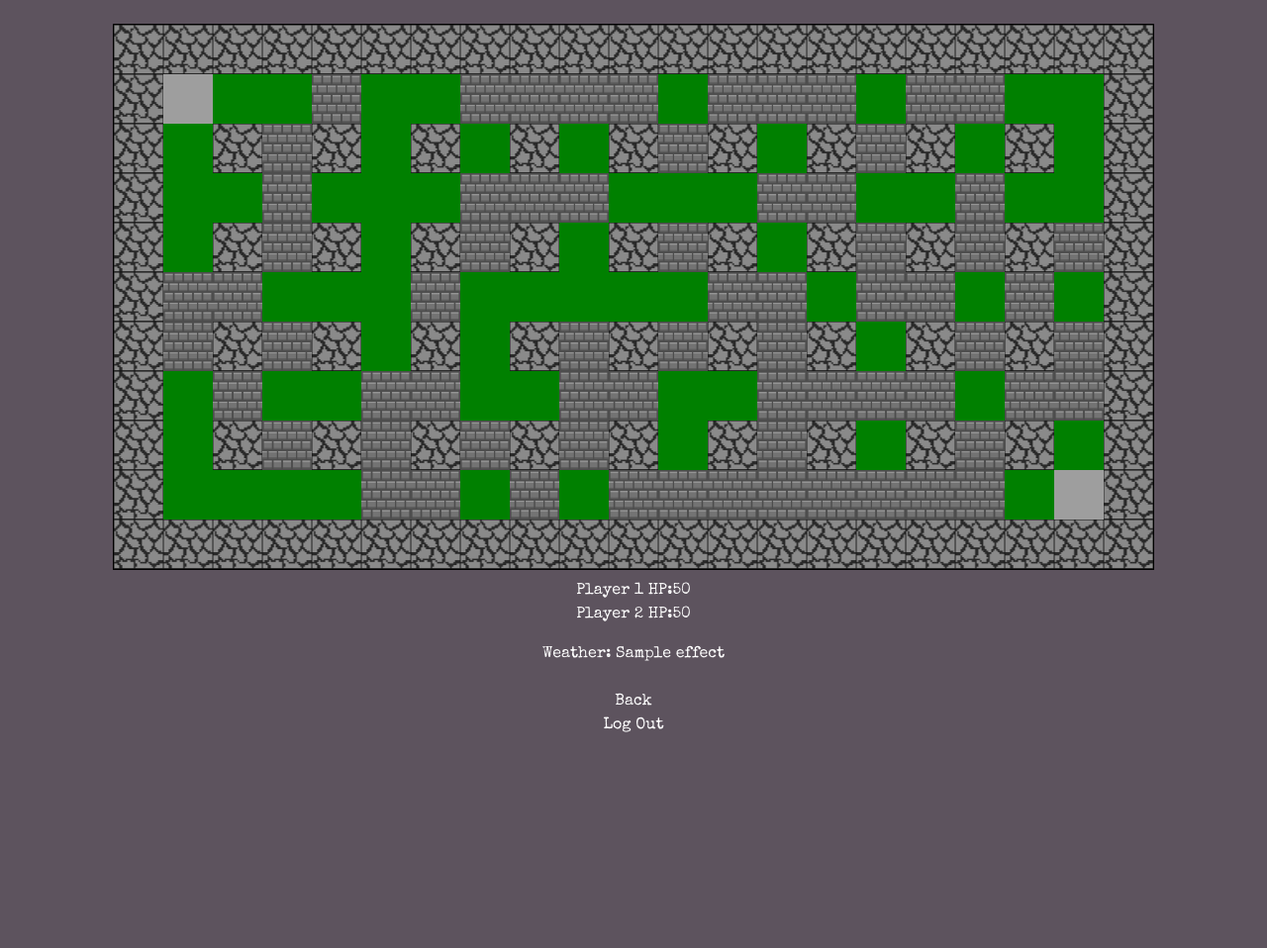
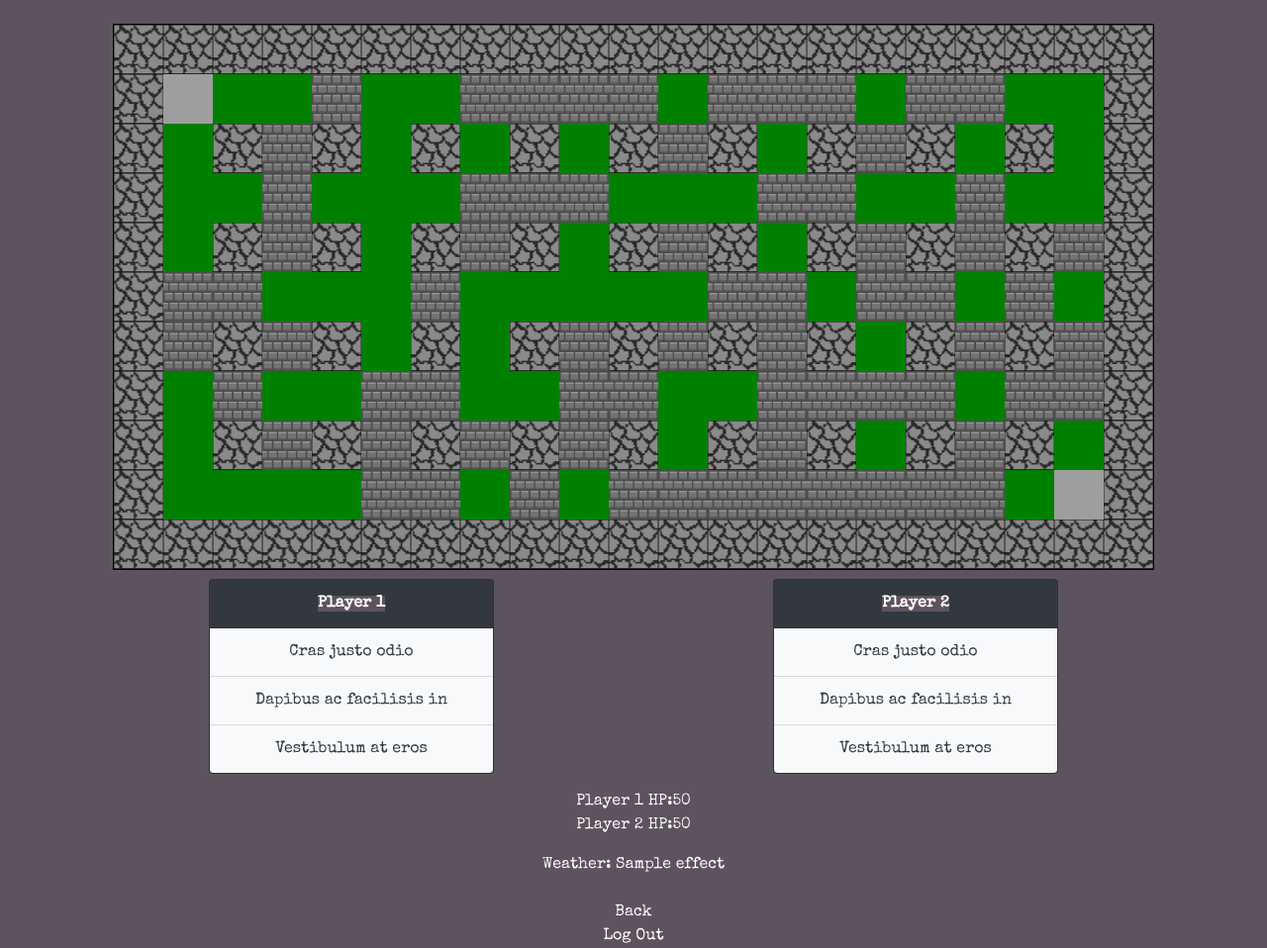
Before and after one commit to JackLu1/TeenTitanics, a Flask app: template templates/game.html in a window 1280 px wide. Shown: the whole page at 99% size. Before the commit the page ends 740 px from the top, so only its background shows below. Run offline with Flask 2, Linux system fonts and the light colour scheme; the template is opened without the code that fills it: most values are stand-ins (such as "Sample title", 1, 10 or a date in 2020); some libraries are stand-ins or nearby versions; some web fonts are replaced.

Commit message:
cards stage 1

```diff
--- a/templates/game.html
+++ b/templates/game.html
@@ -11,9 +11,42 @@
     <br><center><canvas id ="canvas" width ="1050" height="550" style="border:1px solid black;"></canvas>
       <center>
 	<script src="../static/scripts.js"></script>
+
+	<div class="container">
+	  <div class="row">
+	    <div class="col-sm">
+	      <div class="card text-white bg-dark mb-3" style="width: 18rem;">
+		<div class="card-header">
+		  <b>Player 1</b>
+		</div>
+		<ul class="list-group list-group-flush">
+		  <li class="list-group-item text-dark bg-light" id="p1hp">Cras justo odio</li>
+		  <li class="list-group-item text-dark bg-light">Dapibus ac facilisis in</li>
+		  <li class="list-group-item text-dark bg-light">Vestibulum at eros</li>
+		</ul>
+	      </div>
+	    </div>
+	    <div class="col-sm">
+	      <div class="card text-white bg-dark mb-3" style="width: 18rem;">
+		<div class="card-header">
+		  <b>Player 2</b>
+		</div>
+		<ul class="list-group list-group-flush">
+		  <li class="list-group-item text-dark bg-light" id="p2hp">Cras justo odio</li>
+		  <li class="list-group-item text-dark bg-light">Dapibus ac facilisis in</li>
+		  <li class="list-group-item text-dark bg-light">Vestibulum at eros</li>
+		</ul>
+	      </div>
+	    </div>
+	  </div>
+	</div>
+
+
+
 	<p id="stat"></p>
 	<div id="effect"> Weather: {{effect}} </div>
   </div>
+
 </body>
 
 {% endblock %}
```
Lines whose indentation alone changed are shown as unchanged.
